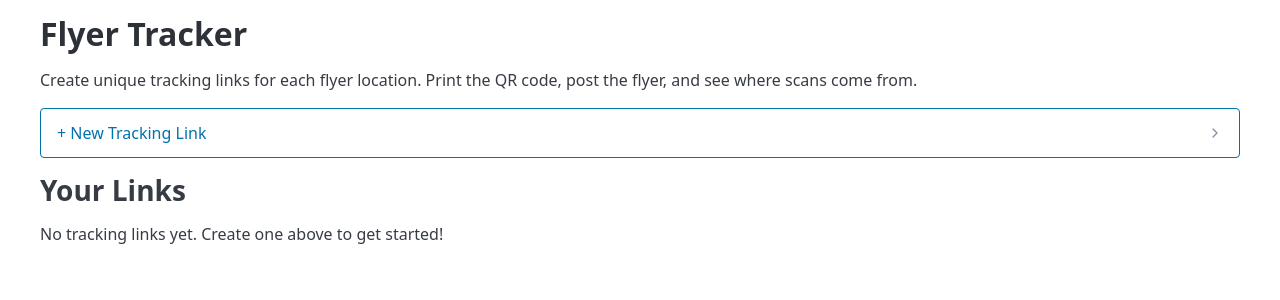
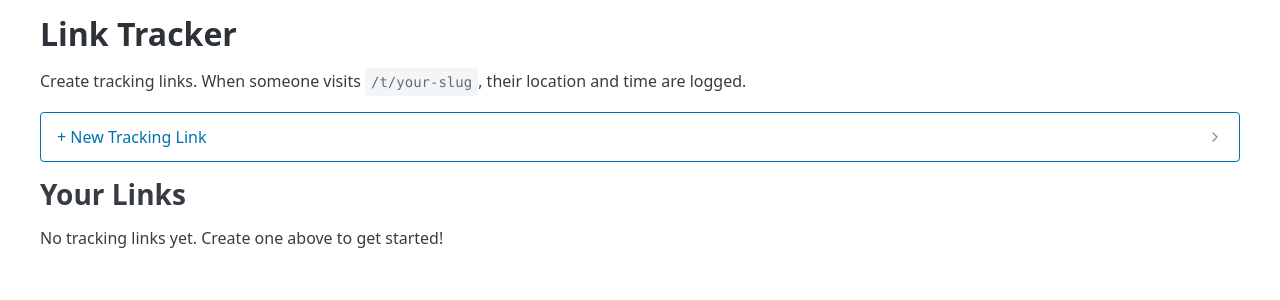
Before and after one commit to AaronBergman/flyer-tracker, a FastAPI app: page / in a window 1280 px wide. Shown: the top 300 px of the page. Run offline with FastAPI, Linux system fonts and the light colour scheme; some libraries are stand-ins or nearby versions.

Commit message:
Simplify: remove redirects, QR codes, and flyer theming
Landing page now stays open so browser geolocation can actually prompt
the user. target_url is optional. Dashboard stripped to essentials.

Co-Authored-By: Claude Opus 4.6 <noreply@anthropic.com>

```diff
--- a/main.py
+++ b/main.py
@@ -55,7 +55,7 @@ class Link(Base):
 
     id = Column(Integer, primary_key=True)
     slug = Column(String(100), unique=True, nullable=False, index=True)
-    target_url = Column(Text, nullable=False)
+    target_url = Column(Text, default="")
     description = Column(Text, default="")
     posted_location = Column(String(500), default="")  # physical location of the flyer
     created_at = Column(DateTime(timezone=True), default=lambda: datetime.now(timezone.utc))
@@ -114,7 +114,7 @@ async def lifespan(app: FastAPI):
     yield
 
 
-app = FastAPI(title="Flyer Tracker", lifespan=lifespan)
+app = FastAPI(title="Link Tracker", lifespan=lifespan)
 templates = Jinja2Templates(directory=os.path.join(os.path.dirname(__file__), "templates"))
 
 
@@ -368,15 +368,12 @@ async def create_link(request: Request, db: Session = Depends(get_db)):
     description = data.get("description", "").strip()
     posted_location = data.get("posted_location", "").strip()
 
-    if not target_url:
-        return JSONResponse({"error": "target_url is required"}, status_code=400)
-
     # Auto-generate slug if not provided
     if not slug:
         slug = generate_slug()
 
-    # Ensure target_url has a protocol
-    if not target_url.startswith(("http://", "https://")):
+    # Ensure target_url has a protocol (if provided)
+    if target_url and not target_url.startswith(("http://", "https://")):
         target_url = "https://" + target_url
 
     # Check for duplicate slug
--- a/templates/dashboard.html
+++ b/templates/dashboard.html
@@ -3,7 +3,7 @@
 <head>
     <meta charset="utf-8">
     <meta name="viewport" content="width=device-width, initial-scale=1">
-    <title>Flyer Tracker</title>
+    <title>Link Tracker</title>
     <link rel="stylesheet" href="https://cdn.jsdelivr.net/npm/@picocss/pico@2/css/pico.min.css">
     <style>
         :root { --pico-font-size: 16px; }
@@ -23,27 +23,19 @@
 </head>
 <body>
 <main class="container">
-    <h1>Flyer Tracker</h1>
-    <p>Create unique tracking links for each flyer location. Print the QR code, post the flyer, and see where scans come from.</p>
+    <h1>Link Tracker</h1>
+    <p>Create tracking links. When someone visits <code>/t/your-slug</code>, their location and time are logged.</p>
 
     <details>
         <summary role="button" class="outline">+ New Tracking Link</summary>
         <form id="create-form">
             <label>
-                Slug <small>Short code for the URL — lowercase, numbers, hyphens. Leave blank to auto-generate.</small>
-                <input type="text" name="slug" placeholder="e.g. show-mar15-4th-st" pattern="[a-z0-9\-]*">
+                Slug <small>Short code for the URL. Leave blank to auto-generate.</small>
+                <input type="text" name="slug" placeholder="e.g. test1" pattern="[a-z0-9\-]*">
             </label>
             <label>
-                Target URL <small>Where the QR code should ultimately send people.</small>
-                <input type="url" name="target_url" placeholder="https://ticketsite.com/event" required>
-            </label>
-            <label>
-                Description <small>What this flyer is for.</small>
-                <input type="text" name="description" placeholder="e.g. March 15 show at The Roxy">
-            </label>
-            <label>
-                Posted Location <small>Where you physically posted this specific flyer.</small>
-                <input type="text" name="posted_location" placeholder="e.g. 4th and Main, on the light pole">
+                Description <small>Optional note about this link.</small>
+                <input type="text" name="description" placeholder="e.g. posted on 4th and Main">
             </label>
             <button type="submit">Create Link</button>
         </form>
@@ -59,7 +51,6 @@
                     <tr>
                         <th>Slug</th>
                         <th>Description</th>
-                        <th>Posted Location</th>
                         <th>Scans</th>
                         <th>Created</th>
                     </tr>
@@ -71,7 +62,6 @@
                             <a href="/dashboard/{{ link.slug }}">{{ link.slug }}</a>
                         </td>
                         <td>{{ link.description or "—" }}</td>
-                        <td>{{ link.posted_location or "—" }}</td>
                         <td>
                             <span class="badge {{ 'badge-active' if scan_counts.get(link.id, 0) > 0 }}">
                                 {{ scan_counts.get(link.id, 0) }}
@@ -111,10 +101,9 @@
                 '<article style="background:#d4edda;padding:1rem;border-radius:8px;">' +
                 "<p><strong>Created!</strong> Tracking URL:</p>" +
                 "<p><code>" + trackingUrl + "</code></p>" +
-                "<p>Point a QR code at this URL and post the flyer.</p>" +
                 "</article>";
             form.reset();
-            setTimeout(function () { location.reload(); }, 2500);
+            setTimeout(function () { location.reload(); }, 2000);
         } else {
             var json = await resp.json();
             resultEl.innerHTML =
```
Also changed, not shown: templates/landing.html (+21 -38 lines), templates/link_detail.html (+8 -29 lines).
